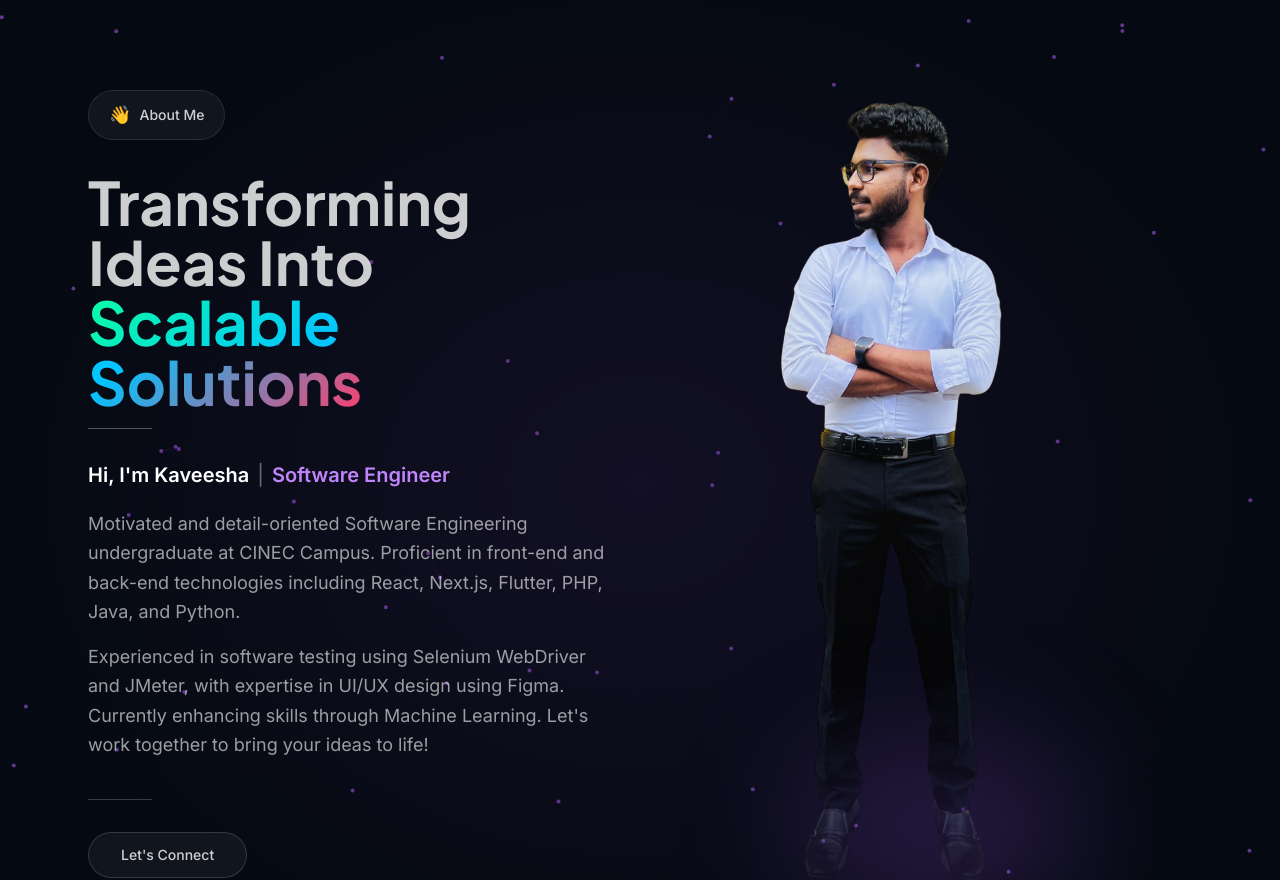
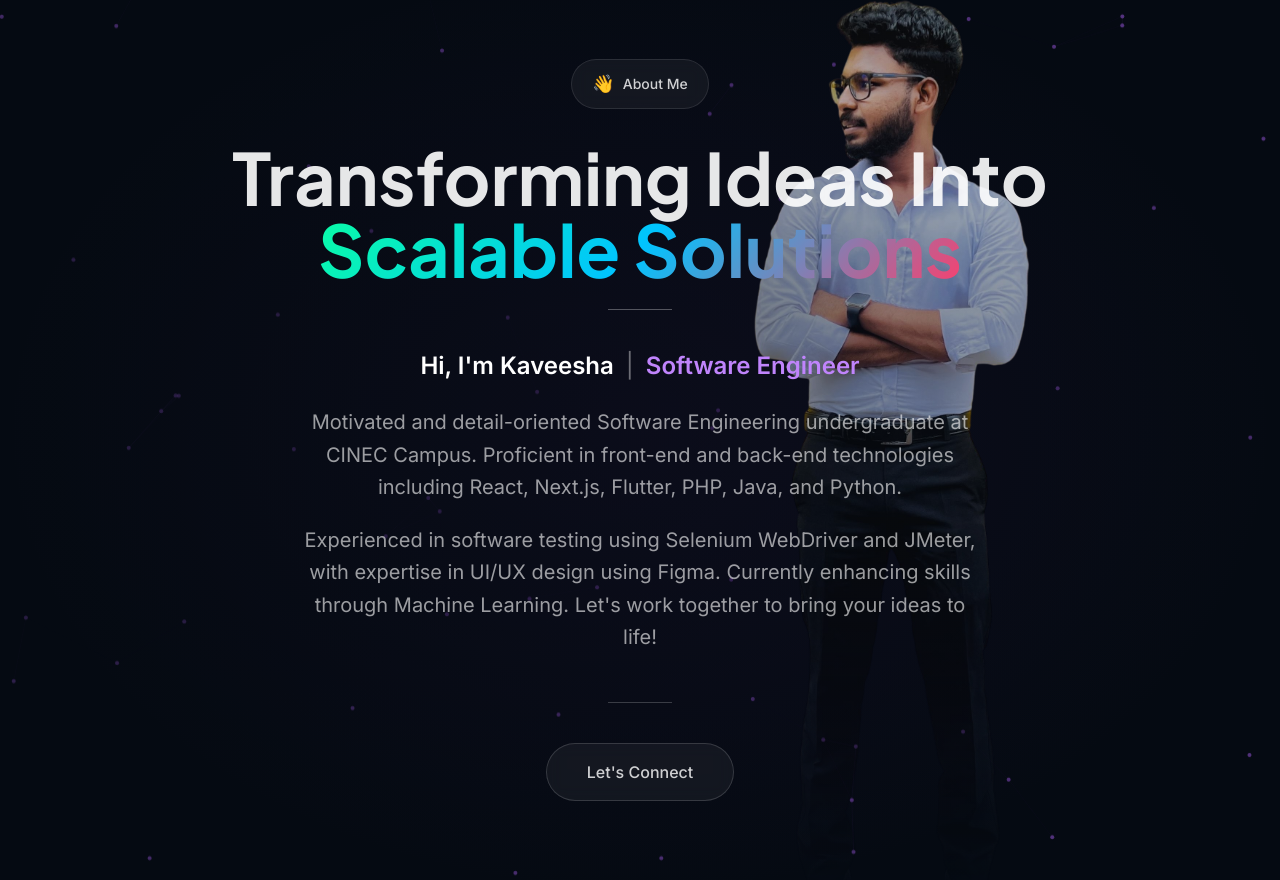
Before and after one commit to Kaveesha-Devs/kaveeshasandanuwan, a Next.js app: page / in a window 1280 px wide. Shown: the part 1031-1911 px from the top of the page. Built offline with nearby package versions, Linux system fonts and the light colour scheme.

Commit message:
Fix about photo visibility

```diff
--- a/src/components/About.tsx
+++ b/src/components/About.tsx
@@ -58,58 +58,89 @@ export default function About() {
   const [ref, inView] = useInView({ triggerOnce: true, threshold: 0.1 })
 
   return (
-    <section id="about" ref={ref} className="relative flex items-center min-h-screen py-24 overflow-hidden" style={{ background: '#050A12' }}>
+    <section id="about" ref={ref} className="relative flex items-center justify-center min-h-screen overflow-hidden" style={{ background: '#050A12' }}>
+      {/* Network bg */}
       <NetworkCanvas />
+
+      {/* Radial glow */}
       <div className="absolute inset-0 bg-[radial-gradient(ellipse_at_center,rgba(80,40,120,0.18)_0%,transparent_70%)] pointer-events-none" />
 
-      <div className="relative z-10 w-full max-w-6xl px-6 mx-auto">
-        <div className="grid items-center gap-16 lg:grid-cols-2">
+      {/* Photo — absolute right, behind text */}
+      <motion.div
+        initial={{ opacity: 0, x: 80 }}
+        animate={inView ? { opacity: 1, x: 0 } : {}}
+        transition={{ duration: 1, delay: 0.2 }}
+        className="absolute bottom-0 right-0 z-0 hidden pointer-events-none lg:block"
+      >
+        <img
+          src="/my22.png"
+          alt="Kaveesha Sandanuwan"
+          className="object-cover object-top"
+          style={{
+            width: '650px',
+            height: '950px',
+            maskImage: 'linear-gradient(to bottom, black 60%, transparent 100%)',
+            WebkitMaskImage: 'linear-gradient(to bottom, black 60%, transparent 100%)',
+          }}
+        />
+      </motion.div>
 
-          {/* LEFT — Text */}
-          <div>
+      {/* Overlay to darken photo area slightly */}
+      <div className="absolute inset-0 bg-[radial-gradient(ellipse_at_left,rgba(5,10,18,0.6)_30%,transparent_100%)] pointer-events-none z-[1]" />
+
+      {/* CENTER TEXT */}
+      <div className="relative z-10 w-full max-w-4xl px-6 py-24 mx-auto text-center">
+
+        {/* Badge */}
         <motion.div
           initial={{ opacity: 0, y: 20 }}
           animate={inView ? { opacity: 1, y: 0 } : {}}
           transition={{ duration: 0.6 }}
-              className="inline-flex items-center gap-2 mb-8 px-5 py-2.5 rounded-full border border-white/10 bg-white/5 backdrop-blur"
+          className="flex justify-center mb-8"
         >
+          <div className="inline-flex items-center gap-2 px-5 py-2.5 rounded-full border border-white/10 bg-white/5 backdrop-blur">
             <span className="text-lg">👋</span>
             <span className="text-sm font-medium text-white/80">About Me</span>
+          </div>
         </motion.div>
 
+        {/* Heading */}
         <motion.h2
           initial={{ opacity: 0, y: 30 }}
           animate={inView ? { opacity: 1, y: 0 } : {}}
           transition={{ duration: 0.7, delay: 0.1 }}
-              className="mb-4 text-5xl font-bold leading-tight lg:text-6xl text-white/80"
+          className="text-6xl lg:text-7xl font-bold text-white/90 mb-6 leading-[1.1]"
           style={{ fontFamily: 'var(--font-display)' }}
         >
           Transforming Ideas Into <span className="gradient-text">Scalable Solutions</span>
         </motion.h2>
 
+        {/* Divider */}
         <motion.div
           initial={{ scaleX: 0 }}
           animate={inView ? { scaleX: 1 } : {}}
           transition={{ duration: 0.6, delay: 0.25 }}
-              className="w-16 h-px mb-8 bg-white/30"
+          className="w-16 h-px mx-auto mb-10 bg-white/30"
         />
 
+        {/* Name/Role */}
         <motion.p
           initial={{ opacity: 0, y: 20 }}
           animate={inView ? { opacity: 1, y: 0 } : {}}
           transition={{ duration: 0.6, delay: 0.3 }}
-              className="mb-5 text-xl text-white"
+          className="mb-6 text-2xl text-white"
         >
           <span className="font-bold">Hi, I'm Kaveesha</span>
-              <span className="mx-2 text-white/40">|</span>
+          <span className="mx-3 text-white/40">|</span>
           <span className="font-semibold text-purple-400">Software Engineer</span>
         </motion.p>
 
+        {/* Bio */}
         <motion.p
           initial={{ opacity: 0, y: 20 }}
           animate={inView ? { opacity: 1, y: 0 } : {}}
           transition={{ duration: 0.6, delay: 0.4 }}
-              className="mb-4 text-lg leading-relaxed text-white/60"
+          className="max-w-2xl mx-auto mb-5 text-xl leading-relaxed text-white/60"
         >
           Motivated and detail-oriented Software Engineering undergraduate at CINEC Campus.
           Proficient in front-end and back-end technologies including React, Next.js, Flutter, PHP, Java, and Python.
@@ -119,61 +150,35 @@ export default function About() {
           initial={{ opacity: 0, y: 20 }}
           animate={inView ? { opacity: 1, y: 0 } : {}}
           transition={{ duration: 0.6, delay: 0.48 }}
-              className="mb-10 text-lg leading-relaxed text-white/60"
+          className="max-w-2xl mx-auto mb-12 text-xl leading-relaxed text-white/60"
         >
           Experienced in software testing using Selenium WebDriver and JMeter, with expertise in UI/UX design using Figma.
           Currently enhancing skills through Machine Learning. Let's work together to bring your ideas to life!
         </motion.p>
 
+        {/* Divider */}
         <motion.div
           initial={{ scaleX: 0 }}
           animate={inView ? { scaleX: 1 } : {}}
           transition={{ duration: 0.6, delay: 0.5 }}
-              className="w-16 h-px mb-8 bg-white/20"
+          className="w-16 h-px mx-auto mb-10 bg-white/20"
         />
 
+        {/* Button */}
         <motion.div
           initial={{ opacity: 0, y: 20 }}
           animate={inView ? { opacity: 1, y: 0 } : {}}
           transition={{ duration: 0.6, delay: 0.55 }}
+          className="flex justify-center"
         >
           <a
             href="#contact"
-                className="inline-flex items-center gap-2 px-8 py-3 text-sm font-medium transition-all duration-300 border rounded-full border-white/15 bg-white/5 text-white/80 hover:bg-white/10 hover:text-white backdrop-blur"
+            className="inline-flex items-center gap-2 px-10 py-4 text-base font-medium transition-all duration-300 border rounded-full border-white/15 bg-white/5 text-white/80 hover:bg-white/10 hover:text-white backdrop-blur"
           >
             Let's Connect
           </a>
         </motion.div>
       </div>
-
-          {/* RIGHT — Photo (no frame, natural) */}
-          <motion.div
-            initial={{ opacity: 0, x: 60 }}
-            animate={inView ? { opacity: 1, x: 0 } : {}}
-            transition={{ duration: 0.9, delay: 0.3, ease: [0.16, 1, 0.3, 1] }}
-            className="items-end justify-end hidden lg:flex"
-          >
-            <div className="relative">
-              {/* Soft glow */}
-              <div className="absolute bottom-0 h-40 -translate-x-1/2 rounded-full left-1/2 w-72 bg-purple-500/20 blur-3xl" />
-
-              {/* Photo — no frame, bigger */}
-              <img
-                src="/my22.png"
-                alt="Kaveesha Sandanuwan"
-                className="relative object-cover object-top"
-                style={{
-                  width: '500px',
-                  height: '850px',
-                  maskImage: 'linear-gradient(to bottom, black 70%, transparent 100%)',
-                  WebkitMaskImage: 'linear-gradient(to bottom, black 70%, transparent 100%)',
-                }}
-              />
-            </div>
-          </motion.div>
-
-        </div>
-      </div>
     </section>
   )
 }
```
Lines whose indentation alone changed are shown as unchanged.
